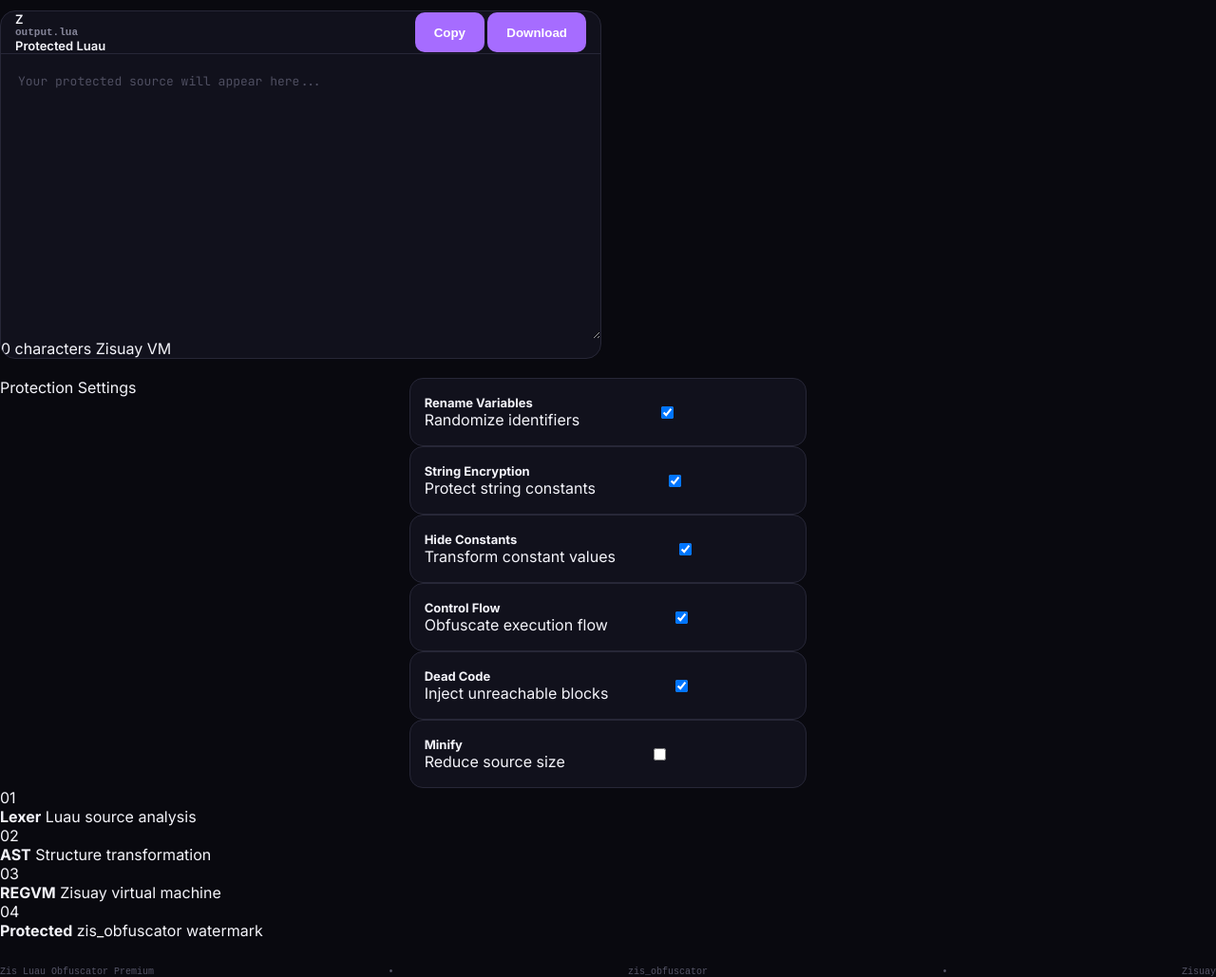
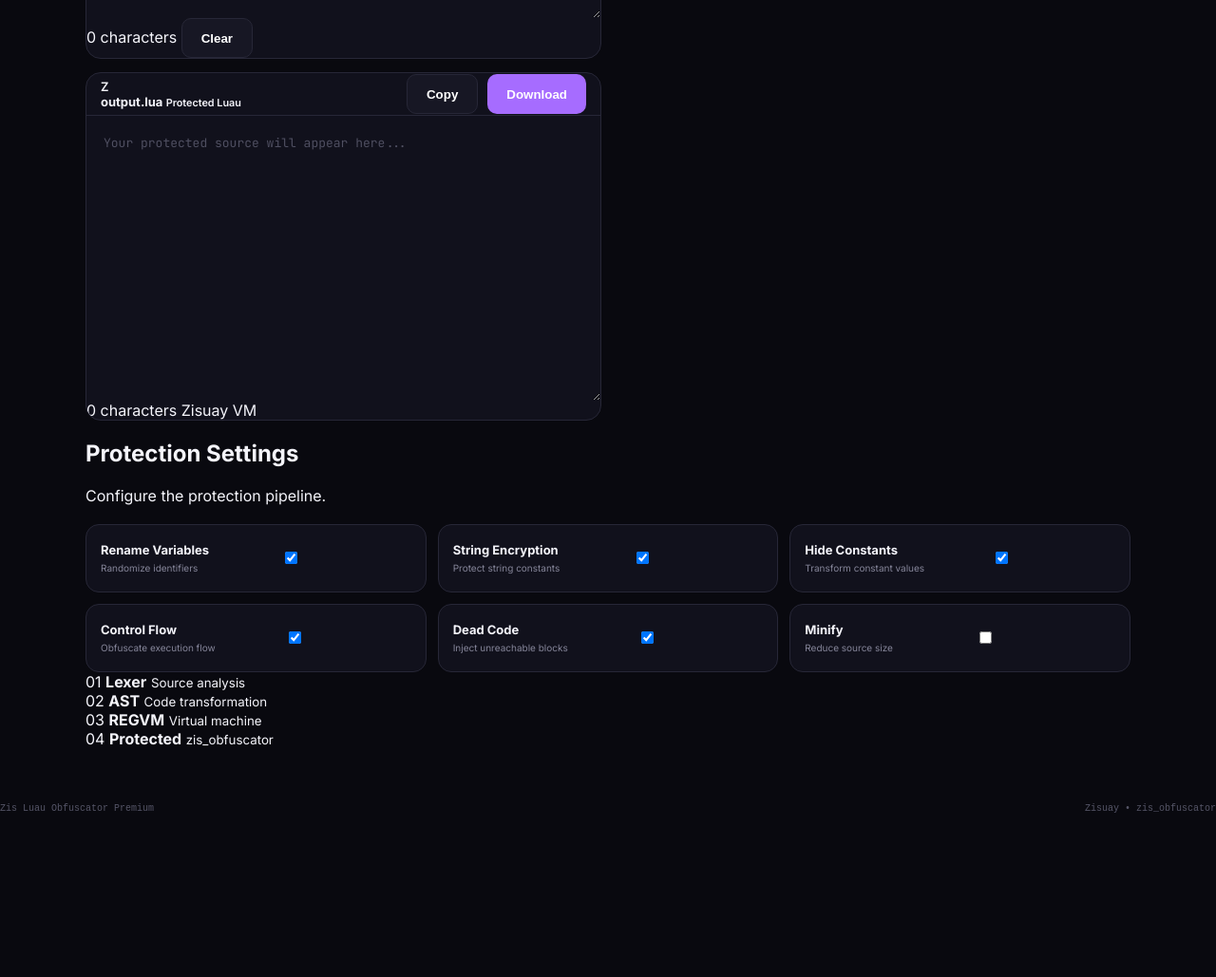
Before and after one commit to Godx2nyx/zis_deobfuscator, a website: page public/index.html in a window 1280 px wide. Shown: the part 631-1660 px from the top of the page at 95% size. After the commit the page ends 1488 px from the top, so only its background shows below. Drawn offline with Linux system fonts and the light colour scheme.

Commit message:
Update index.html

```diff
--- a/public/index.html
+++ b/public/index.html
@@ -2,10 +2,7 @@
 <html lang="en">
 <head>
     <meta charset="UTF-8">
-    <meta
-        name="viewport"
-        content="width=device-width, initial-scale=1.0, maximum-scale=1.0"
-    >
+    <meta name="viewport" content="width=device-width, initial-scale=1.0">
 
     <title>Zis Luau Obfuscator</title>
 
@@ -24,31 +21,27 @@
 
 <div class="app">
 
-    <header class="topbar">
+    <header class="navbar">
 
         <div class="brand">
-            <div class="brand-icon">Z</div>
 
-            <div>
-                <div class="brand-name">
-                    Zis Luau Obfuscator
-                </div>
+            <div class="brand-mark">Z</div>
 
-                <div class="brand-sub">
-                    zis_obfuscator
-                </div>
+            <div class="brand-text">
+                <strong>Zis Luau Obfuscator</strong>
+                <small>zis_obfuscator</small>
             </div>
+
         </div>
 
-        <div class="status">
-            <span class="status-dot"></span>
-            <span>Online</span>
+        <div class="version">
+            Premium v0.1
         </div>
 
     </header>
 
 
-    <main class="main">
+    <main class="container">
 
         <section class="hero">
 
@@ -62,8 +55,8 @@
             </h1>
 
             <p>
-                Advanced Luau processing with virtualization,
-                transformations and VM-based protection.
+                Transform and protect Luau source code with the
+                Zisuay virtual machine.
             </p>
 
         </section>
@@ -76,21 +69,20 @@
                 <div class="panel-header">
 
                     <div class="file-info">
-                        <div class="file-icon">&lt;/&gt;</div>
+
+                        <div class="file-icon">
+                            &lt;/&gt;
+                        </div>
 
                         <div>
-                            <div class="file-name">
-                                input.lua
-                            </div>
+                            <strong>input.lua</strong>
+                            <small>Luau Source</small>
+                        </div>
 
-                            <div class="file-type">
-                                Luau Source
-                            </div>
-                        </div>
                     </div>
 
                     <button
-                        class="small-button"
+                        class="secondary small"
                         id="sample"
                         type="button"
                     >
@@ -117,7 +109,7 @@
                     </span>
 
                     <button
-                        class="small-button danger"
+                        class="secondary small"
                         id="clear"
                         type="button"
                     >
@@ -129,15 +121,17 @@
             </div>
 
 
-            <div class="process-area">
+            <div class="process-panel">
 
                 <button
                     class="process-button"
                     id="process"
                     type="button"
                 >
-                    <span class="process-icon">⚡</span>
-                    <span id="processText">Obfuscate</span>
+                    <span>⚡</span>
+                    <span id="processText">
+                        Obfuscate
+                    </span>
                 </button>
 
                 <div
@@ -150,33 +144,28 @@
             </div>
 
 
-            <div class="panel output-panel">
+            <div class="panel">
 
                 <div class="panel-header">
 
                     <div class="file-info">
 
-                        <div class="file-icon output-icon">
+                        <div class="file-icon output">
                             Z
                         </div>
 
                         <div>
-                            <div class="file-name">
-                                output.lua
-                            </div>
-
-                            <div class="file-type">
-                                Protected Luau
-                            </div>
+                            <strong>output.lua</strong>
+                            <small>Protected Luau</small>
                         </div>
 
                     </div>
 
 
-                    <div class="output-actions">
+                    <div class="actions">
 
                         <button
-                            class="small-button"
+                            class="secondary small"
                             id="copy"
                             type="button"
                         >
@@ -184,7 +173,7 @@
                         </button>
 
                         <button
-                            class="small-button download"
+                            class="primary small"
                             id="download"
                             type="button"
                         >
@@ -221,20 +210,23 @@
         </section>
 
 
-        <section class="settings">
+        <section class="settings-section">
 
-            <div class="settings-title">
-                Protection Settings
+            <div class="section-heading">
+                <div>
+                    <h2>Protection Settings</h2>
+                    <p>Configure the protection pipeline.</p>
+                </div>
             </div>
 
 
-            <div class="settings-grid">
+            <div class="settings">
 
                 <label class="setting">
 
                     <div class="setting-info">
                         <strong>Rename Variables</strong>
-                        <span>Randomize identifiers</span>
+                        <small>Randomize identifiers</small>
                     </div>
 
                     <input
@@ -252,7 +244,7 @@
 
                     <div class="setting-info">
                         <strong>String Encryption</strong>
-                        <span>Protect string constants</span>
+                        <small>Protect string constants</small>
                     </div>
 
                     <input
@@ -270,7 +262,7 @@
 
                     <div class="setting-info">
                         <strong>Hide Constants</strong>
-                        <span>Transform constant values</span>
+                        <small>Transform constant values</small>
                     </div>
 
                     <input
@@ -288,7 +280,7 @@
 
                     <div class="setting-info">
                         <strong>Control Flow</strong>
-                        <span>Obfuscate execution flow</span>
+                        <small>Obfuscate execution flow</small>
                     </div>
 
                     <input
@@ -306,7 +298,7 @@
 
                     <div class="setting-info">
                         <strong>Dead Code</strong>
-                        <span>Inject unreachable blocks</span>
+                        <small>Inject unreachable blocks</small>
                     </div>
 
                     <input
@@ -324,7 +316,7 @@
 
                     <div class="setting-info">
                         <strong>Minify</strong>
-                        <span>Reduce source size</span>
+                        <small>Reduce source size</small>
                     </div>
 
                     <input
@@ -341,38 +333,30 @@
         </section>
 
 
-        <section class="features">
+        <section class="pipeline">
 
-            <div class="feature">
-                <div class="feature-number">01</div>
-                <div>
-                    <strong>Lexer</strong>
-                    <span>Luau source analysis</span>
-                </div>
+            <div class="pipeline-card">
+                <span>01</span>
+                <strong>Lexer</strong>
+                <small>Source analysis</small>
             </div>
 
-            <div class="feature">
-                <div class="feature-number">02</div>
-                <div>
-                    <strong>AST</strong>
-                    <span>Structure transformation</span>
-                </div>
+            <div class="pipeline-card">
+                <span>02</span>
+                <strong>AST</strong>
+                <small>Code transformation</small>
             </div>
 
-            <div class="feature">
-                <div class="feature-number">03</div>
-                <div>
-                    <strong>REGVM</strong>
-                    <span>Zisuay virtual machine</span>
-                </div>
+            <div class="pipeline-card">
+                <span>03</span>
+                <strong>REGVM</strong>
+                <small>Virtual machine</small>
             </div>
 
-            <div class="feature">
-                <div class="feature-number">04</div>
-                <div>
-                    <strong>Protected</strong>
-                    <span>zis_obfuscator watermark</span>
-                </div>
+            <div class="pipeline-card">
+                <span>04</span>
+                <strong>Protected</strong>
+                <small>zis_obfuscator</small>
             </div>
 
         </section>
@@ -381,11 +365,13 @@
 
 
     <footer>
+
         <span>Zis Luau Obfuscator Premium</span>
-        <span>•</span>
-        <span>zis_obfuscator</span>
-        <span>•</span>
-        <span>Zisuay</span>
+
+        <span class="footer-right">
+            Zisuay • zis_obfuscator
+        </span>
+
     </footer>
 
 </div>
```
